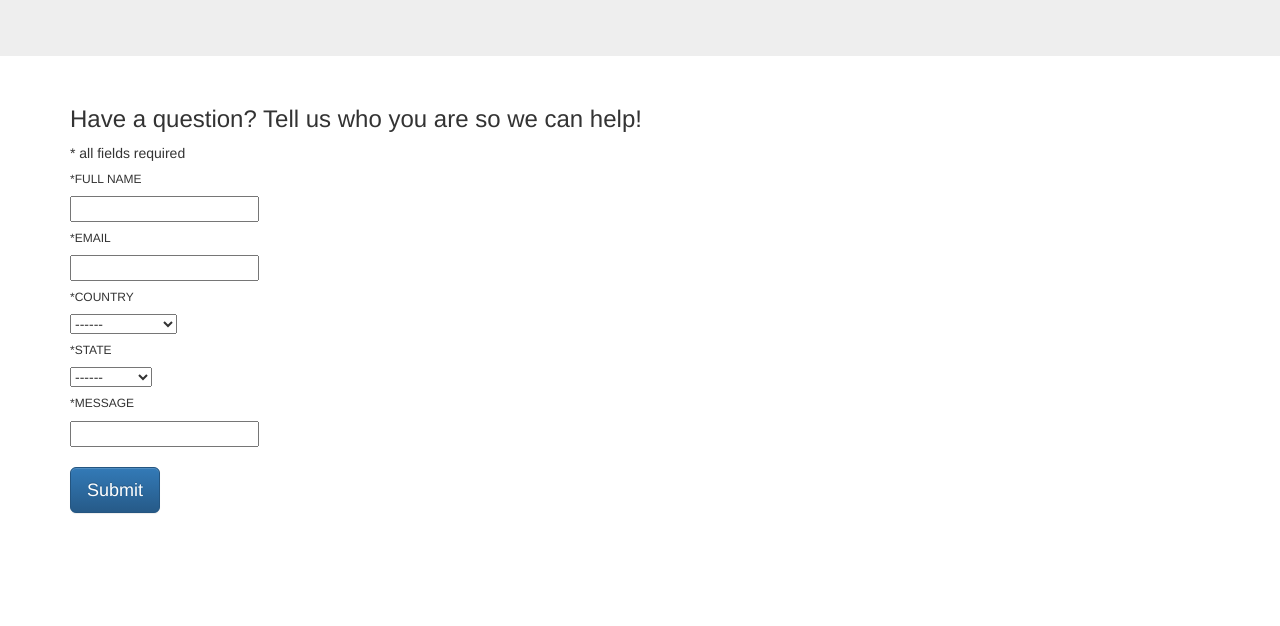
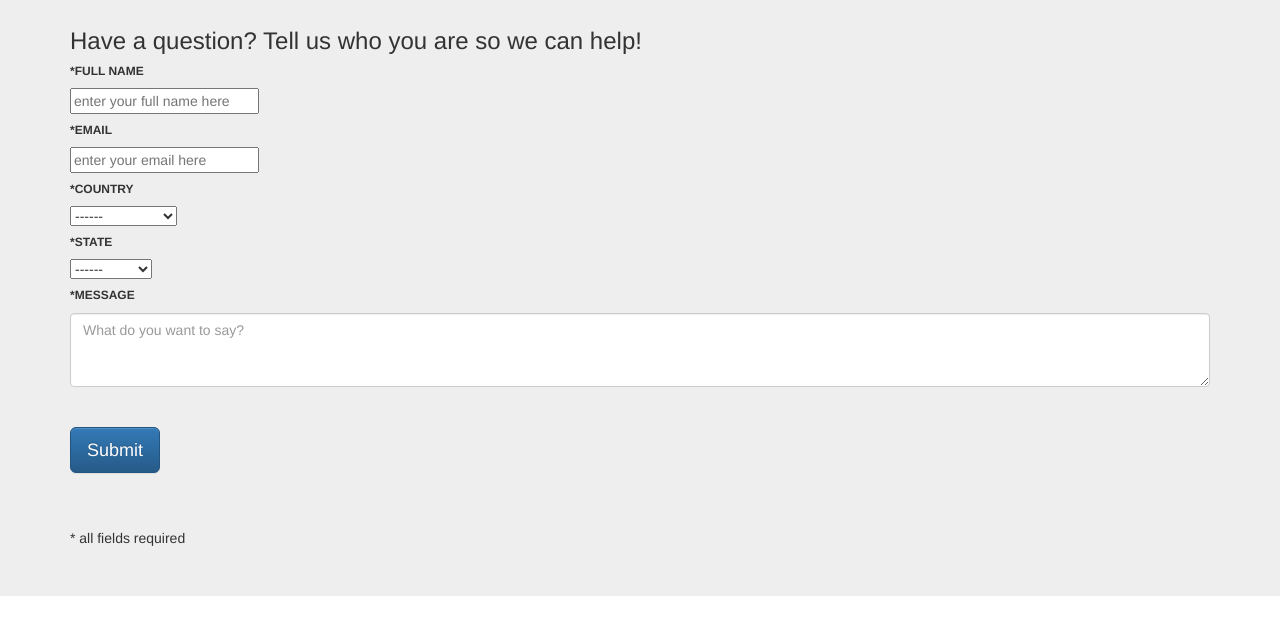
Before and after one commit to vtttn/event, a plain HTML site: page about.html in a window 1280 px wide. Shown: the part 212-838 px from the top of the page. Before the commit the page ends 800 px from the top, so only its background shows below. Drawn offline with nearby package versions, Linux system fonts and the light colour scheme.

Commit message:
contact us form

```diff
--- a/about.html
+++ b/about.html
@@ -161,47 +161,47 @@
       <div class="container">
       <h1>Contact Fleurish</h1>
         <div class="row">
-									<div class="col-lg-6">
-
-									</div>
-								</div>
-					</div>
+          <div class="col-lg-6"></div>
         </div>
 
 <!-- / JUMBOTRON -->
 
-<!-- start Contact Form -->
+<h3>Have a question? Tell us who you are so we can help!</h3>
 
-			<div class="container">
-				<h3>Have a question? Tell us who you are so we can help!</h3>
-				<h8>* all fields required</h8>
+<form id="contactUsForm" action="">
 
-				<h6>*FULL NAME</h6>
-					<input id="input1" type="text" name="userName">
+<h6><strong>*FULL NAME</strong></h6>
 
-				<h6>*EMAIL</h6>
-					<input id="input2" type="text" name="email">
+<input id="input1" type="text" name="userName" placeholder="enter your full name here">
 
-				<h6>*COUNTRY</h6>
+<h6><strong>*EMAIL</strong></h6>
+
+<input id="input2" type="text" name="email" placeholder="enter your email here">
+
+<h6><strong>*COUNTRY</strong></h6>
+
 <select id="input3" name="Country">
   <option value="blank" selected>------</option>
   <option value="USA">United States</option>
 </select>
 
-				<h6>*STATE</h6>
+<h6><strong>*STATE</strong></h6>
+
 <select id="input4" name="State">
   <option value="blank" selected>------</option>
   <option value="Louisiana">Louisiana</option>
 </select>
 
-				<h6>*MESSAGE</h6>
-					<input id="input5" type="text" name="message">
+<h6><strong>*MESSAGE</strong></h6>
+
+<textarea class="form-control" rows="3" placeholder="What do you want to say?"></textarea>
 
 <br />
 <br />
 
-				<p><a class="btn btn-primary btn-lg" href="\event\contact.html" role="button" id="contactButton">Submit</a></p>
-			</div>
+<p><a class="btn btn-primary btn-lg" href="#" role="button" id="contactButton">Submit</a></p>
+
+</form>
 
 
 
@@ -210,6 +210,7 @@
 		<script>
 
 $('#contactButton').click(function(){
+
 var contactForm=[
 {
   "input1": "",
@@ -227,10 +228,28 @@
   console.log($('#input5').val());
 
   $.post('url', contactForm, function(err,res){
-							});
+
   });
 
+  $('#contactUsForm').trigger("reset");
+
+
+});
+
+
 </script>
+
+
+
+<br />
+<br />
+
+<h8>* all fields required</h8>
+
+</div>
+</div>
+
+<!-- START OF SCRIPT -->
 
     <script src="https://code.jquery.com/jquery-3.2.1.min.js"></script>
     <script src="https://code.jquery.com/ui/1.12.0/jquery-ui.min.js"></script>
```
Lines whose indentation alone changed are shown as unchanged.
